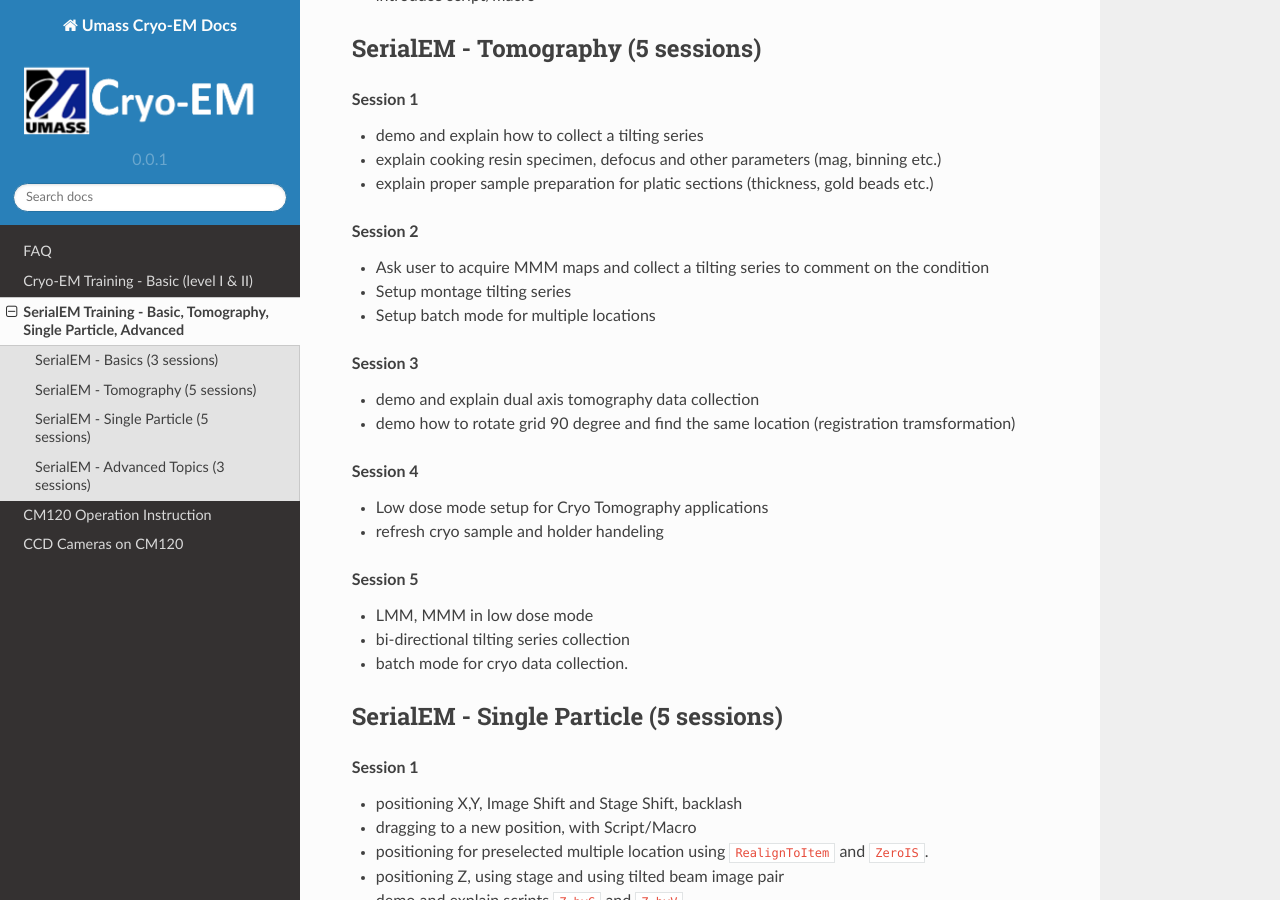
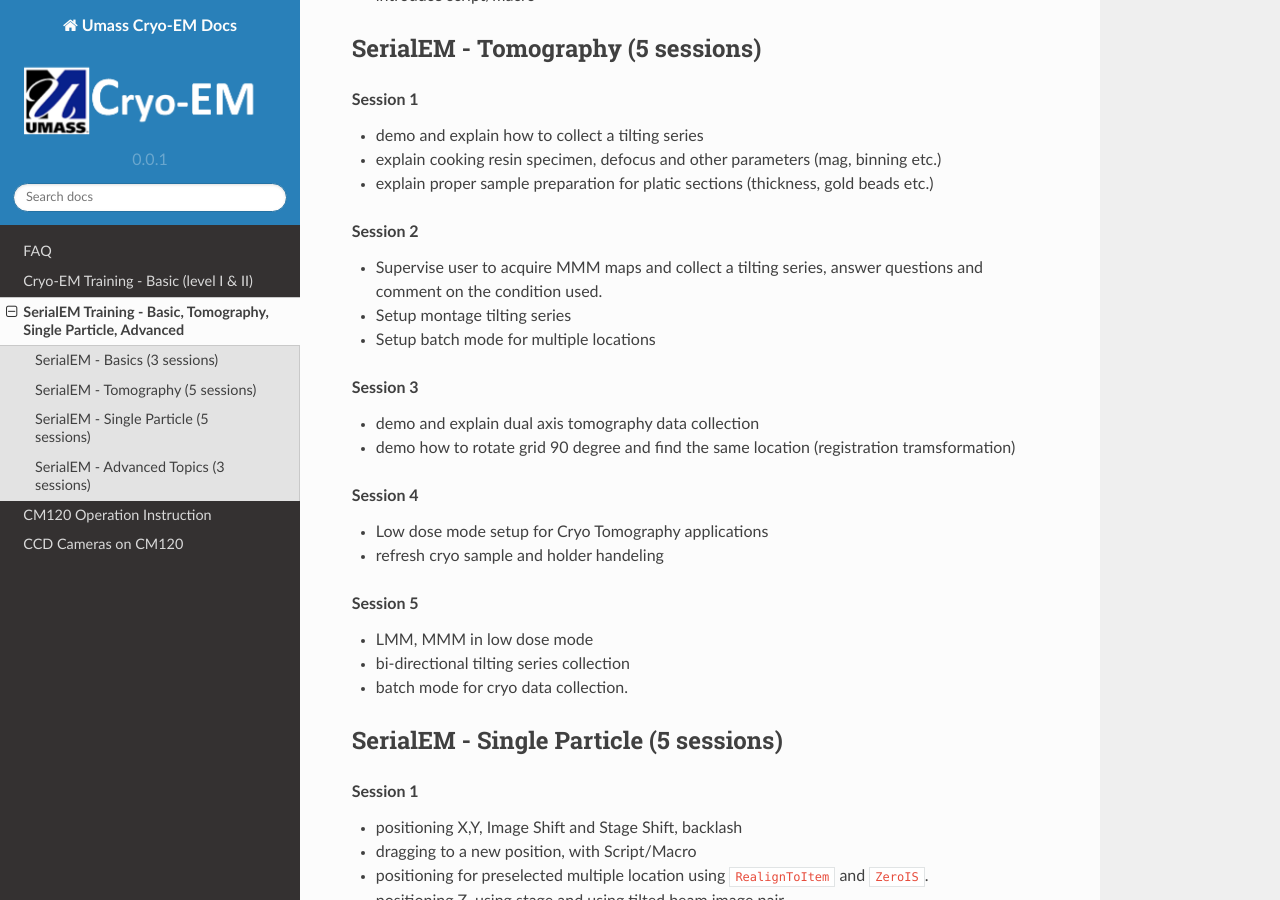
Before and after one commit to xuchen66/sphinx-emdocs, a Sphinx documentation site: the page built from source/serialem_training.rst, in a window 1280 px wide and 900 px high, scrolled down 1267 px. Built offline with Sphinx 7.4.7 and the Read the Docs theme 2.0.0, drawn with Linux system fonts in a browser that asks for light colours; pages that are not in the unit, such as notebooks, are missing from menus.

Commit message:
Update serialem_training.rst

```diff
--- a/source/serialem_training.rst
+++ b/source/serialem_training.rst
@@ -65,7 +65,7 @@
 
 .. rubric:: Session 2
 
-- Ask user to acquire MMM maps and collect a tilting series to comment on the condition
+- Supervise user to acquire MMM maps and collect a tilting series,  answer questions and comment on the condition used.
 - Setup montage tilting series
 - Setup batch mode for multiple locations
 
```
